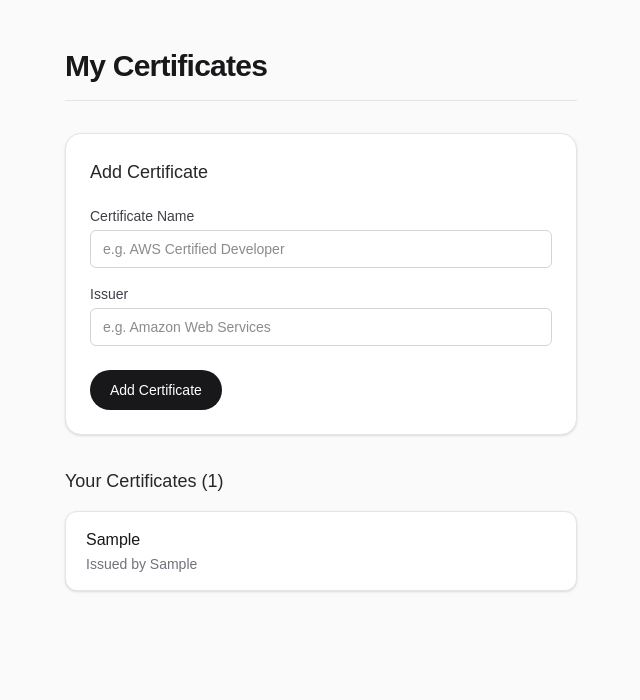
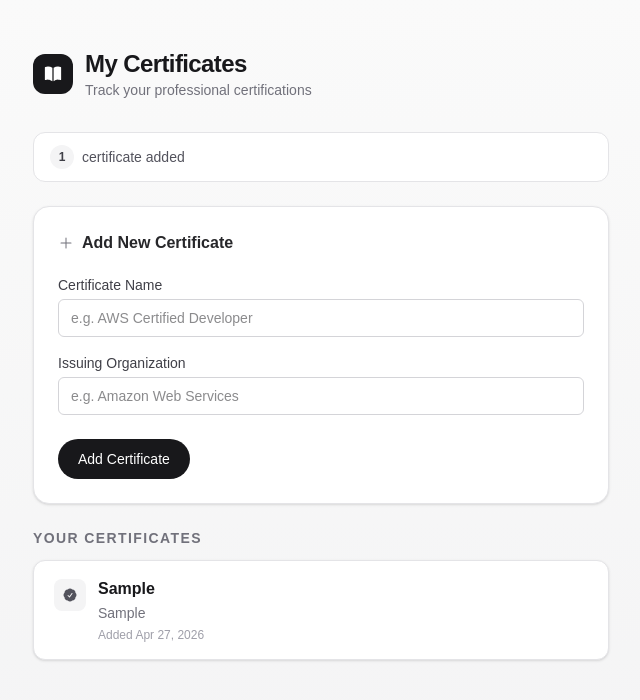
Before and after one commit to rushisimform/hook-demo, a Next.js app: page /certificates in a window 1280 px wide. Both pictures are taken after typing "Sample", "Sample" into the empty fields and a click on the button "Add Certificate". Shown: the top 700 px of the page, without its empty margins (319-959 px from the left). Built offline with nearby package versions, Linux system fonts and the light colour scheme.

Commit message:
feat: update certificates page UI and add copilot-logs.txt
Agent-Logs-Url: https://github.com/rushisimform/hook-demo/sessions/0dc7ff07-4a2e-4882-a8c1-7d6b22b92422

Co-authored-by: rushisimform <153076293+rushisimform@users.noreply.github.com>

```diff
--- a/app/certificates/page.tsx
+++ b/app/certificates/page.tsx
@@ -8,6 +8,7 @@ interface Certificate {
   id: string;
   name: string;
   issuer: string;
+  addedAt: string;
 }
 
 interface FormFields {
@@ -47,18 +48,50 @@ export default function CertificatesPage() {
     }
     setCertificates((prev) => [
       ...prev,
-      { id: crypto.randomUUID(), name: form.name.trim(), issuer: form.issuer.trim() },
+      {
+        id: crypto.randomUUID(),
+        name: form.name.trim(),
+        issuer: form.issuer.trim(),
+        addedAt: new Date().toLocaleDateString("en-US", { year: "numeric", month: "short", day: "numeric" }),
+      },
     ]);
     setForm({ name: "", issuer: "" });
     setErrors({});
   }
 
+  function handleDelete(id: string) {
+    setCertificates((prev) => prev.filter((c) => c.id !== id));
+  }
+
   return (
-    <div className="flex flex-col flex-1 items-center bg-zinc-50 px-4 py-12 dark:bg-zinc-950">
-      <div className="w-full max-w-lg">
-        <h1 className="mb-8 text-3xl font-semibold tracking-tight text-zinc-900 dark:text-zinc-50 pb-4 border-b border-zinc-200 dark:border-zinc-800">
-          My Certificates
-        </h1>
+    <div className="flex flex-col flex-1 items-center bg-gradient-to-b from-zinc-50 to-zinc-100 px-4 py-12 dark:from-zinc-950 dark:to-zinc-900">
+      <div className="w-full max-w-xl">
+        {/* Page Header */}
+        <div className="mb-8 flex items-center gap-3">
+          <div className="flex h-10 w-10 items-center justify-center rounded-xl bg-zinc-900 text-white dark:bg-zinc-50 dark:text-zinc-900">
+            <svg xmlns="http://www.w3.org/2000/svg" viewBox="0 0 24 24" fill="currentColor" className="h-5 w-5">
+              <path d="M11.25 4.533A9.707 9.707 0 006 3a9.735 9.735 0 00-3.25.555.75.75 0 00-.5.707v14.25a.75.75 0 001 .707A8.237 8.237 0 016 18.75c1.995 0 3.823.707 5.25 1.875V4.533zM12.75 20.625A8.214 8.214 0 0118 18.75c.966 0 1.89.166 2.75.47a.75.75 0 001-.708V4.262a.75.75 0 00-.5-.707A9.735 9.735 0 0018 3a9.707 9.707 0 00-5.25 1.533v16.092z" />
+            </svg>
+          </div>
+          <div>
+            <h1 className="text-2xl font-bold tracking-tight text-zinc-900 dark:text-zinc-50">
+              My Certificates
+            </h1>
+            <p className="text-sm text-zinc-500 dark:text-zinc-400">
+              Track your professional certifications
+            </p>
+          </div>
+        </div>
+
+        {/* Stats bar */}
+        <div className="mb-6 flex items-center gap-2 rounded-xl border border-zinc-200 bg-white px-4 py-3 dark:border-zinc-800 dark:bg-zinc-900">
+          <span className="flex h-6 w-6 items-center justify-center rounded-full bg-zinc-100 text-xs font-semibold text-zinc-700 dark:bg-zinc-800 dark:text-zinc-300">
+            {certificates.length}
+          </span>
+          <span className="text-sm text-zinc-600 dark:text-zinc-400">
+            {certificates.length === 1 ? "certificate added" : "certificates added"}
+          </span>
+        </div>
 
         {/* Form */}
         <form
@@ -66,9 +99,14 @@ export default function CertificatesPage() {
           noValidate
           className="rounded-2xl border border-zinc-200 bg-white p-6 shadow-sm dark:border-zinc-800 dark:bg-zinc-900"
         >
-          <h2 className="mb-5 text-lg font-medium text-zinc-800 dark:text-zinc-200">
-            Add Certificate
-          </h2>
+          <div className="mb-5 flex items-center gap-2">
+            <svg xmlns="http://www.w3.org/2000/svg" viewBox="0 0 24 24" fill="currentColor" className="h-4 w-4 text-zinc-500 dark:text-zinc-400">
+              <path fillRule="evenodd" d="M12 3.75a.75.75 0 01.75.75v6.75h6.75a.75.75 0 010 1.5h-6.75v6.75a.75.75 0 01-1.5 0v-6.75H4.5a.75.75 0 010-1.5h6.75V4.5a.75.75 0 01.75-.75z" clipRule="evenodd" />
+            </svg>
+            <h2 className="text-base font-semibold text-zinc-800 dark:text-zinc-200">
+              Add New Certificate
+            </h2>
+          </div>
           <div className="flex flex-col gap-4">
             <Input
               label="Certificate Name"
@@ -81,7 +119,7 @@ export default function CertificatesPage() {
               required
             />
             <Input
-              label="Issuer"
+              label="Issuing Organization"
               id="issuer"
               name="issuer"
               value={form.issuer}
@@ -91,31 +129,73 @@ export default function CertificatesPage() {
               required
             />
           </div>
-          <div className="mt-6">
+          <div className="mt-6 flex gap-3">
             <Button type="submit">Add Certificate</Button>
+            {(form.name || form.issuer) && (
+              <Button
+                type="button"
+                variant="secondary"
+                onClick={() => { setForm({ name: "", issuer: "" }); setErrors({}); }}
+              >
+                Clear
+              </Button>
+            )}
           </div>
         </form>
 
         {/* Certificate List */}
-        {certificates.length > 0 && (
-          <section className="mt-8">
-            <h2 className="mb-4 text-lg font-medium text-zinc-800 dark:text-zinc-200">
-              Your Certificates ({certificates.length})
+        {certificates.length > 0 ? (
+          <section className="mt-6">
+            <h2 className="mb-3 text-sm font-semibold uppercase tracking-widest text-zinc-500 dark:text-zinc-400">
+              Your Certificates
             </h2>
             <ul className="flex flex-col gap-3">
               {certificates.map((cert) => (
                 <li
                   key={cert.id}
-                  className="rounded-xl border border-zinc-200 bg-white px-5 py-4 shadow-sm dark:border-zinc-800 dark:bg-zinc-900"
+                  className="group relative rounded-xl border border-zinc-200 bg-white px-5 py-4 shadow-sm transition-shadow hover:shadow-md dark:border-zinc-800 dark:bg-zinc-900"
                 >
-                  <p className="font-medium text-zinc-900 dark:text-zinc-50">{cert.name}</p>
-                  <p className="mt-0.5 text-sm text-zinc-500 dark:text-zinc-400">
-                    Issued by {cert.issuer}
-                  </p>
+                  <div className="flex items-start justify-between gap-3">
+                    <div className="flex items-start gap-3">
+                      <div className="mt-0.5 flex h-8 w-8 shrink-0 items-center justify-center rounded-lg bg-zinc-100 dark:bg-zinc-800">
+                        <svg xmlns="http://www.w3.org/2000/svg" viewBox="0 0 24 24" fill="currentColor" className="h-4 w-4 text-zinc-600 dark:text-zinc-300">
+                          <path fillRule="evenodd" d="M8.603 3.799A4.49 4.49 0 0112 2.25c1.357 0 2.573.6 3.397 1.549a4.49 4.49 0 013.498 1.307 4.491 4.491 0 011.307 3.497A4.49 4.49 0 0121.75 12a4.49 4.49 0 01-1.549 3.397 4.491 4.491 0 01-1.307 3.497 4.491 4.491 0 01-3.497 1.307A4.49 4.49 0 0112 21.75a4.49 4.49 0 01-3.397-1.549 4.49 4.49 0 01-3.498-1.306 4.491 4.491 0 01-1.307-3.498A4.49 4.49 0 012.25 12c0-1.357.6-2.573 1.549-3.397a4.49 4.49 0 011.307-3.497 4.49 4.49 0 013.497-1.307zm7.007 6.387a.75.75 0 10-1.22-.872l-3.236 4.53L9.53 12.22a.75.75 0 00-1.06 1.06l2.25 2.25a.75.75 0 001.14-.094l3.75-5.25z" clipRule="evenodd" />
+                        </svg>
+                      </div>
+                      <div>
+                        <p className="font-semibold text-zinc-900 dark:text-zinc-50">{cert.name}</p>
+                        <p className="mt-0.5 text-sm text-zinc-500 dark:text-zinc-400">
+                          {cert.issuer}
+                        </p>
+                        <p className="mt-1 text-xs text-zinc-400 dark:text-zinc-500">
+                          Added {cert.addedAt}
+                        </p>
+                      </div>
+                    </div>
+                    <button
+                      onClick={() => handleDelete(cert.id)}
+                      aria-label={`Remove ${cert.name}`}
+                      className="mt-0.5 rounded-md p-1.5 text-zinc-400 opacity-0 transition-opacity hover:bg-red-50 hover:text-red-500 group-hover:opacity-100 dark:hover:bg-red-950 dark:hover:text-red-400"
+                    >
+                      <svg xmlns="http://www.w3.org/2000/svg" viewBox="0 0 24 24" fill="currentColor" className="h-4 w-4">
+                        <path fillRule="evenodd" d="M16.5 4.478v.227a48.816 48.816 0 013.878.512.75.75 0 11-.256 1.478l-.209-.035-1.005 13.07a3 3 0 01-2.991 2.77H8.084a3 3 0 01-2.991-2.77L4.087 6.66l-.209.035a.75.75 0 01-.256-1.478A48.567 48.567 0 017.5 4.705v-.227c0-1.564 1.213-2.9 2.816-2.951a52.662 52.662 0 013.369 0c1.603.051 2.815 1.387 2.815 2.951zm-6.136-1.452a51.196 51.196 0 013.273 0C14.39 3.05 15 3.684 15 4.478v.113a49.488 49.488 0 00-6 0v-.113c0-.794.609-1.428 1.364-1.452zm-.355 5.945a.75.75 0 10-1.5.058l.347 9a.75.75 0 101.499-.058l-.346-9zm5.48.058a.75.75 0 10-1.498-.058l-.347 9a.75.75 0 001.5.058l.345-9z" clipRule="evenodd" />
+                      </svg>
+                    </button>
+                  </div>
                 </li>
               ))}
             </ul>
           </section>
+        ) : (
+          <div className="mt-6 flex flex-col items-center justify-center rounded-2xl border border-dashed border-zinc-300 bg-white/50 px-6 py-12 text-center dark:border-zinc-700 dark:bg-zinc-900/50">
+            <div className="mb-3 flex h-12 w-12 items-center justify-center rounded-full bg-zinc-100 dark:bg-zinc-800">
+              <svg xmlns="http://www.w3.org/2000/svg" viewBox="0 0 24 24" fill="currentColor" className="h-6 w-6 text-zinc-400">
+                <path d="M11.25 4.533A9.707 9.707 0 006 3a9.735 9.735 0 00-3.25.555.75.75 0 00-.5.707v14.25a.75.75 0 001 .707A8.237 8.237 0 016 18.75c1.995 0 3.823.707 5.25 1.875V4.533zM12.75 20.625A8.214 8.214 0 0118 18.75c.966 0 1.89.166 2.75.47a.75.75 0 001-.708V4.262a.75.75 0 00-.5-.707A9.735 9.735 0 0018 3a9.707 9.707 0 00-5.25 1.533v16.092z" />
+              </svg>
+            </div>
+            <p className="text-sm font-medium text-zinc-600 dark:text-zinc-400">No certificates yet</p>
+            <p className="mt-1 text-xs text-zinc-400 dark:text-zinc-500">Add your first certificate using the form above</p>
+          </div>
         )}
       </div>
     </div>
```
Also changed, not shown: copilot-logs.txt (added).
